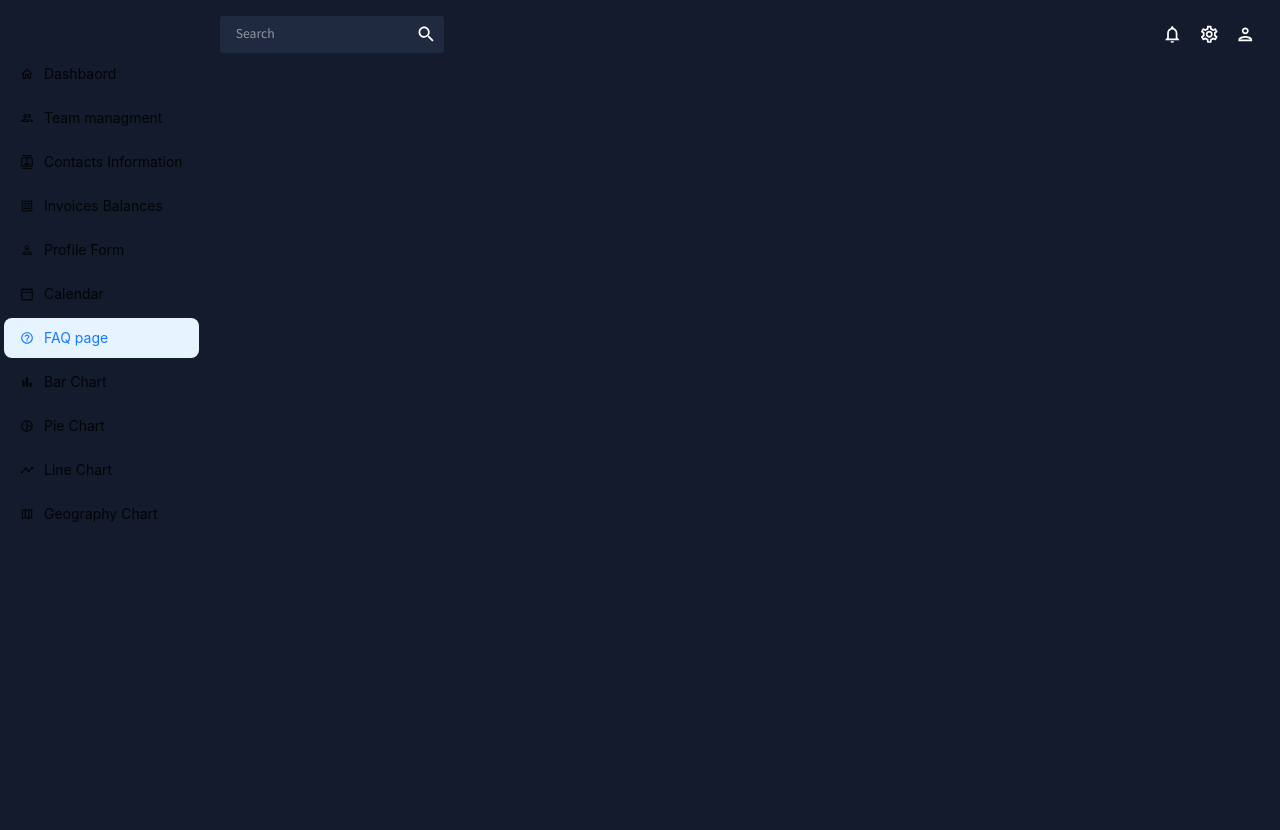
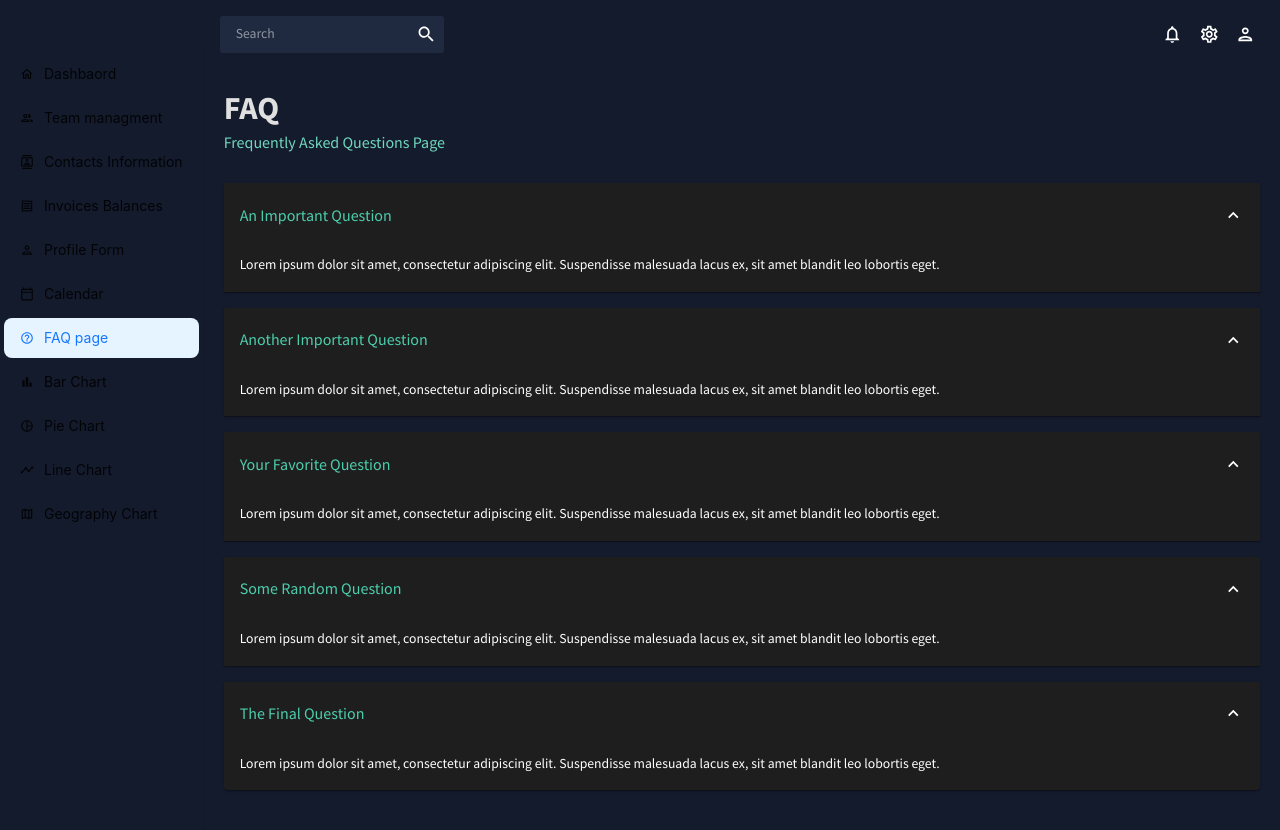
Before and after one commit to RupsanaAkter/admin-dashboard, a React (Create React App) app: page /faq in a window 1280 px wide. Shown: the top 830 px of the page. Built offline with nearby package versions, Linux system fonts and the light colour scheme.

Commit message:
added faq

```diff
--- a/src/App.js
+++ b/src/App.js
@@ -11,6 +11,7 @@
 import Invoices from './scenes/Invoices/Invoices';
 import Bar from "./scenes/Bar/Bar";
 import Line from "./scenes/Line/Line";
+import FAQ from "./scenes/FAQ/FAQ";
 function App() {
   const [theme, colorMode] = useMode();
   const [isSidebar, setIsSidebar] = useState(true);
@@ -32,7 +33,7 @@
               <Route path="/bar" element={<Bar />} />
               {/* <Route path="/pie" element={<Pie />} /> */}
               <Route path="/line" element={<Line />} />
-              {/* <Route path="/faq" element={<FAQ />} /> */}
+              <Route path="/faq" element={<FAQ />} />
               {/* <Route path="/calendar" element={<Calendar />} /> */}
               {/* <Route path="/geography" element={<Geography />} /> */}
             </Routes>
--- /dev/null
+++ b/src/scenes/FAQ/FAQ.js
@@ -0,0 +1,82 @@
+import { Accordion, AccordionDetails, AccordionSummary, Box, Typography, useTheme } from '@mui/material';
+import React from 'react';
+import { tokens } from '../../theme';
+import Header from '../../components/Header/Header';
+import ExpandMoreIcon from "@mui/icons-material/ExpandMore";
+const FAQ = () => {
+    const theme = useTheme();
+    const colors = tokens(theme.palette.mode);
+    return (
+        <Box m="20px">
+        <Header title="FAQ" subtitle="Frequently Asked Questions Page" />
+
+        <Accordion defaultExpanded>
+          <AccordionSummary expandIcon={<ExpandMoreIcon />}>
+            <Typography color={colors.greenAccent[500]} variant="h5">
+              An Important Question
+            </Typography>
+          </AccordionSummary>
+          <AccordionDetails>
+            <Typography>
+              Lorem ipsum dolor sit amet, consectetur adipiscing elit. Suspendisse
+              malesuada lacus ex, sit amet blandit leo lobortis eget.
+            </Typography>
+          </AccordionDetails>
+        </Accordion>
+        <Accordion defaultExpanded>
+          <AccordionSummary expandIcon={<ExpandMoreIcon />}>
+            <Typography color={colors.greenAccent[500]} variant="h5">
+              Another Important Question
+            </Typography>
+          </AccordionSummary>
+          <AccordionDetails>
+            <Typography>
+              Lorem ipsum dolor sit amet, consectetur adipiscing elit. Suspendisse
+              malesuada lacus ex, sit amet blandit leo lobortis eget.
+            </Typography>
+          </AccordionDetails>
+        </Accordion>
+        <Accordion defaultExpanded>
+          <AccordionSummary expandIcon={<ExpandMoreIcon />}>
+            <Typography color={colors.greenAccent[500]} variant="h5">
+              Your Favorite Question
+            </Typography>
+          </AccordionSummary>
+          <AccordionDetails>
+            <Typography>
+              Lorem ipsum dolor sit amet, consectetur adipiscing elit. Suspendisse
+              malesuada lacus ex, sit amet blandit leo lobortis eget.
+            </Typography>
+          </AccordionDetails>
+        </Accordion>
+        <Accordion defaultExpanded>
+          <AccordionSummary expandIcon={<ExpandMoreIcon />}>
+            <Typography color={colors.greenAccent[500]} variant="h5">
+              Some Random Question
+            </Typography>
+          </AccordionSummary>
+          <AccordionDetails>
+            <Typography>
+              Lorem ipsum dolor sit amet, consectetur adipiscing elit. Suspendisse
+              malesuada lacus ex, sit amet blandit leo lobortis eget.
+            </Typography>
+          </AccordionDetails>
+        </Accordion>
+        <Accordion defaultExpanded>
+          <AccordionSummary expandIcon={<ExpandMoreIcon />}>
+            <Typography color={colors.greenAccent[500]} variant="h5">
+              The Final Question
+            </Typography>
+          </AccordionSummary>
+          <AccordionDetails>
+            <Typography>
+              Lorem ipsum dolor sit amet, consectetur adipiscing elit. Suspendisse
+              malesuada lacus ex, sit amet blandit leo lobortis eget.
+            </Typography>
+          </AccordionDetails>
+        </Accordion>
+      </Box>
+    );
+};
+
+export default FAQ;
```
